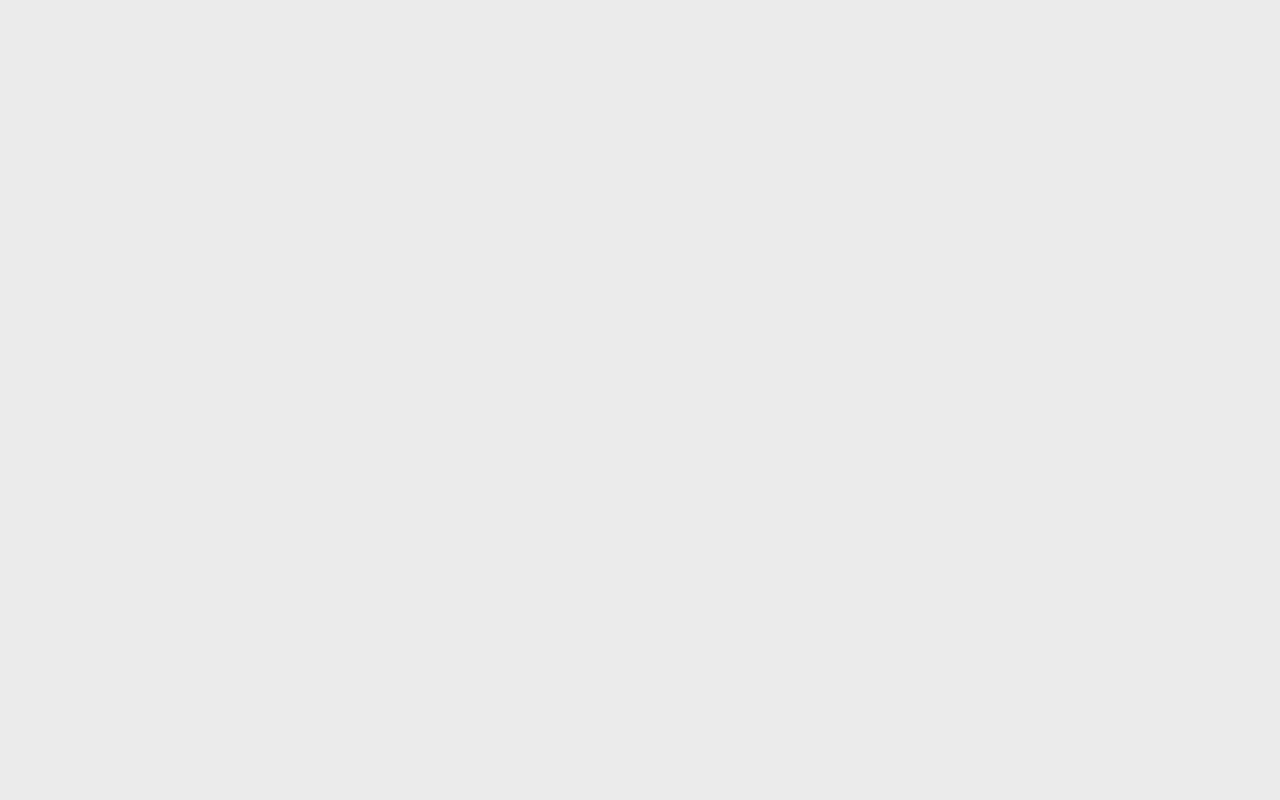
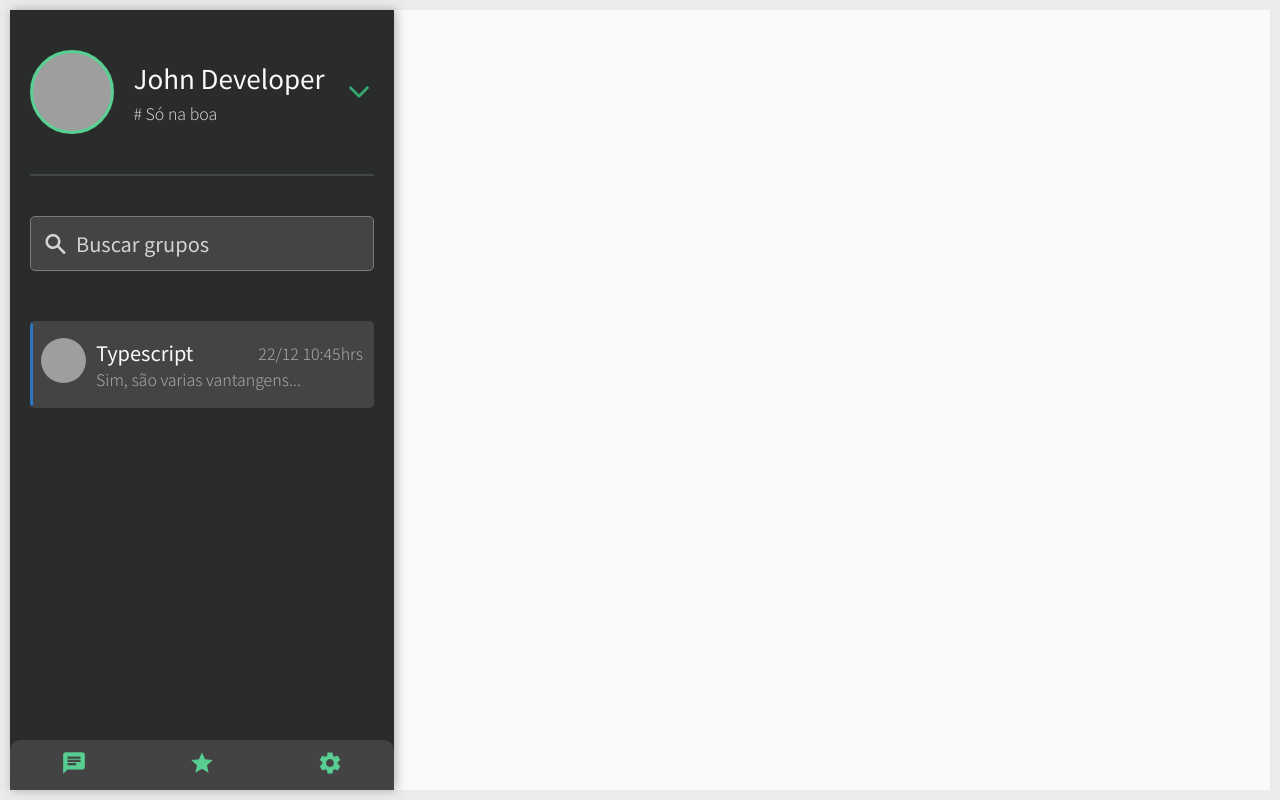
Before and after one commit to caioliveira277/dev-chat-project, a React (Create React App) app in the folder frontend/: page /chat in a window 1280 px wide. Built offline with nearby package versions, Linux system fonts and the light colour scheme.

Commit message:
iniciando rota de chat

```diff
--- /dev/null
+++ b/frontend/src/pages/chat/index.tsx
@@ -0,0 +1,20 @@
+import React from 'react';
+import {
+  Containers,
+  Sidebars
+} from 'components';
+import {
+  Container
+} from './styles';
+
+const Chat: React.FC = () => {
+  return (
+    <Containers.Main backgroundTheme='contrast' centralized={true}>
+      <Container>
+        <Sidebars.ChatSidebar />
+      </Container>
+    </Containers.Main>
+  );
+}
+
+export default Chat;
--- /dev/null
+++ b/frontend/src/pages/chat/styles.ts
@@ -0,0 +1,8 @@
+import styled from 'styled-components';
+
+export const Container = styled.section`
+  width: calc(100% - 20px);
+  height: calc(100% - 20px);
+  max-width: 1320px;
+  background: ${({theme}) => theme.colors.secondary};
+`;
--- a/frontend/src/pages/index.ts
+++ b/frontend/src/pages/index.ts
@@ -1,7 +1,9 @@
 import Login from 'pages/login';
 import Signin from 'pages/signin';
+import Chat from 'pages/chat';
 
 export {
   Login,
-  Signin
-}
+  Signin,
+  Chat
+};
--- a/frontend/src/routes/public.routes.tsx
+++ b/frontend/src/routes/public.routes.tsx
@@ -9,6 +9,7 @@ const PublicRoutes: React.FC = () => {
     <>
       <Route exact path="/login" component={Pages.Login} />
       <Route exact path="/signin" component={Pages.Signin} />
+      <Route exact path="/chat" component={Pages.Chat} />
     </>
   );
 }
```
